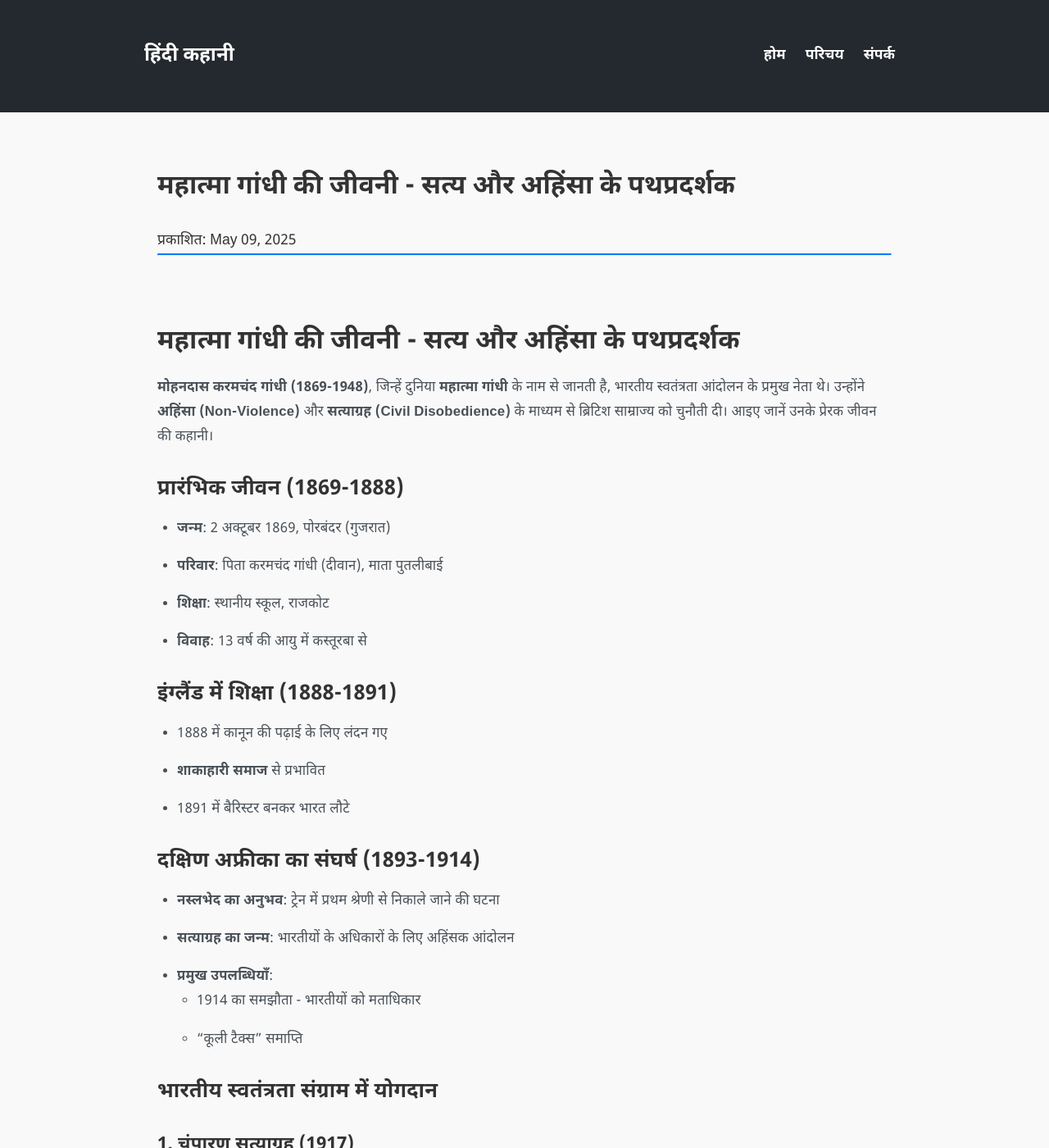
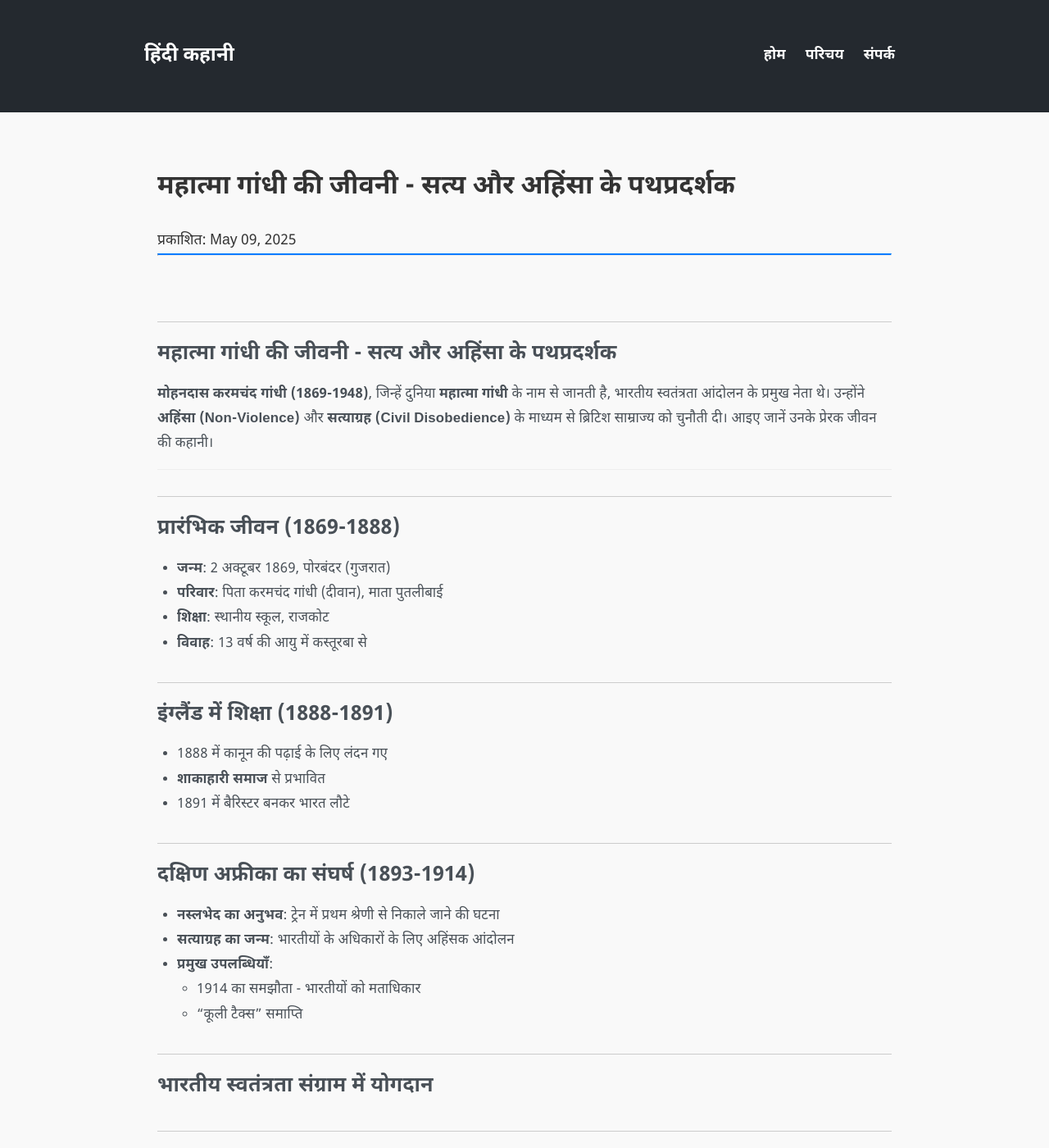
Before and after one commit to hindikahani/hindikahani.github.io, a Jekyll site: the page built from _posts/2025-05-09-mahatma-gandhi-biography.md, in a window 1280 px wide and 1400 px high. Shown: the whole window at 82% size. Built offline with Jekyll 4.4.1, drawn with Linux system fonts in a browser that asks for light colours.

Commit message:
Update style.css

```diff
--- a/assets/css/style.css
+++ b/assets/css/style.css
@@ -158,7 +158,7 @@ nav a:hover {
 }
 
 .post-title-separator {
-  border-top: 2px solid #007bff;
+  border-top: 2px solid #007bff; /* पोस्ट टाइटल के नीचे नीली बॉर्डर */
   margin-bottom: 1.5rem;
 }
 
@@ -170,41 +170,20 @@ nav a:hover {
   letter-spacing: 0.01em;
 }
 
-.post-content p,
-.post-content li {
-  margin-bottom: 1rem;
+.post-content p {
+  border-bottom: 1px solid #eee; /* हर पैराग्राफ के नीचे हल्की बॉर्डर */
+  padding-bottom: 1rem;
+  margin-bottom: 1.5rem;
 }
 
-.post-content h1 {
-  font-size: 2rem;
-  color: #333;
-  margin-top: 1.8rem;
+.post-content h1,
+.post-content h2,
+.post-content h3,
+.post-content h4 {
+  border-top: 1px solid #ccc; /* हर हेडिंग के ऊपर हल्की बॉर्डर */
+  padding-top: 1rem;
+  margin-top: 2rem;
   margin-bottom: 0.7rem;
-  font-weight: 700;
-}
-
-.post-content h2 {
-  font-size: 1.6rem;
-  color: #333;
-  margin-top: 1.6rem;
-  margin-bottom: 0.6rem;
-  font-weight: 700;
-}
-
-.post-content h3 {
-  font-size: 1.4rem;
-  color: #333;
-  margin-top: 1.4rem;
-  margin-bottom: 0.5rem;
-  font-weight: 700;
-}
-
-.post-content h4 {
-  font-size: 1.2rem;
-  color: #333;
-  margin-top: 1.2rem;
-  margin-bottom: 0.4rem;
-  font-weight: 700;
 }
 
 .post-content a {
```
